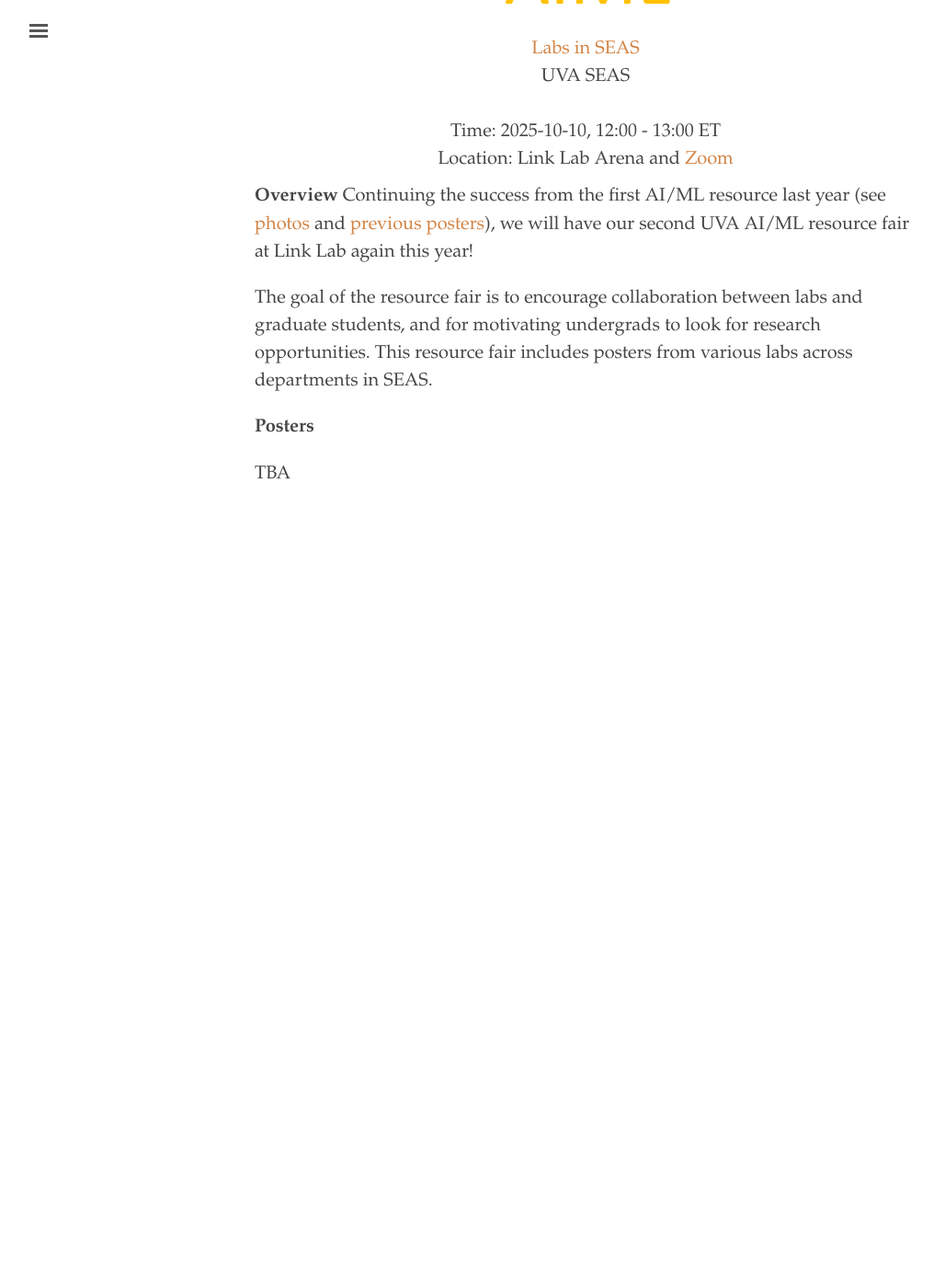
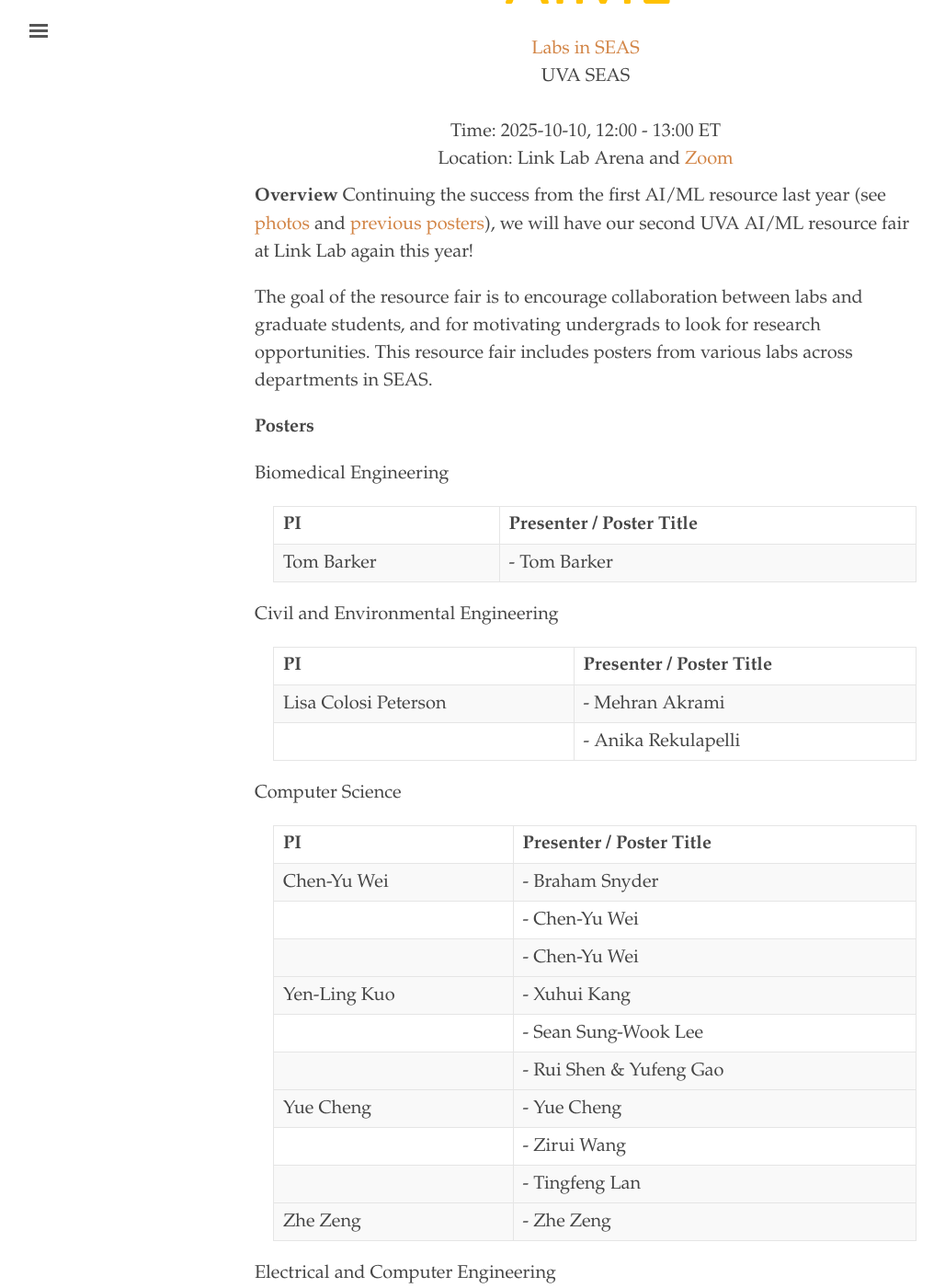
Before and after one commit to uvaml/uvaml.github.io, a Jekyll site: the page built from _texts/2025-10-10.md, in a window 1280 px wide and 1400 px high, scrolled down 404 px. Shown: the whole window at 92% size, without its empty margins (3-1031 px from the left). Built offline with Jekyll 4.4.1, drawn with Linux system fonts in a browser that asks for light colours; before the commit the page ends 1034 px from its top, so only the background shows below that; some of the changed text lies outside the part shown.

Commit message:
add resource fair presenters

```diff
--- a/_texts/2025-10-10.md
+++ b/_texts/2025-10-10.md
@@ -19,4 +19,68 @@ The goal of the resource fair is to encourage collaboration between labs and gra
 
 **Posters**
 
-TBA
+- Biomedical Engineering
+
+  | PI               | Presenter / Poster Title   |
+  |------------------|----------------------------|
+  | Tom Barker       | - Tom Barker               |
+
+- Civil and Environmental Engineering
+
+  | PI               | Presenter / Poster Title   |
+  |------------------|----------------------------|
+  | Lisa Colosi Peterson       | - Mehran Akrami               |
+  |                            | - Anika Rekulapelli           |
+
+- Computer Science
+
+  | PI               | Presenter / Poster Title   |
+  |------------------|----------------------------|
+  | Chen-Yu Wei      | - Braham Snyder            |
+  |                  | - Chen-Yu Wei              |
+  |                  | - Chen-Yu Wei              |
+  |------------------|----------------------------|
+  | Yen-Ling Kuo     | - Xuhui Kang               |
+  |                  | - Sean Sung-Wook Lee       |
+  |                  | - Rui Shen & Yufeng Gao    |
+  |------------------|----------------------------|
+  | Yue Cheng        | - Yue Cheng                |
+  |                  | - Zirui Wang               |
+  |                  | - Tingfeng Lan             |
+  |------------------|----------------------------|
+  | Zhe Zeng         | - Zhe Zeng                 |
+
+- Electrical and Computer Engineering
+
+  | PI               | Presenter / Poster Title   |
+  |------------------|----------------------------|
+  | Homa Alemzadeh   | - Keshara Weerasinghe      |
+  |------------------|----------------------------|
+  | Miaomiao Zhang   | - Swakshar Deb             |
+  |                  | - Nian Wu                  |
+  |------------------|----------------------------|
+  | Mircea Stan      | - Mircea Stan              |
+  |                  | - Yimin Gao                |
+  |                  | - Melika Morsali           |
+  |------------------|----------------------------|
+  | Scott Acton      | - Soumee Guha              |
+  |                  | - Jonathan McGee           |
+  |                  | - Nitya Khamar             |
+
+- Material Science and Engineering
+
+  | PI               | Presenter / Poster Title   |
+  |------------------|----------------------------|
+  | Prasanna V. Balachandran      | - Shunshun Liu             |
+  |                               | - Ankita Biswas            |
+
+- Systems and Information Engineering
+
+  | PI               | Presenter / Poster Title   |
+  |------------------|----------------------------|
+  | Hongru Du        | - Hongru Du                |
+  |------------------|----------------------------|
+  | Laura Barnes     | - Arafat Rahman            |
+  |                  | - Fangxu Yuan              |
+  |------------------|----------------------------|
+  | Robert Riggs     | - Constanza Lorca          |
```
